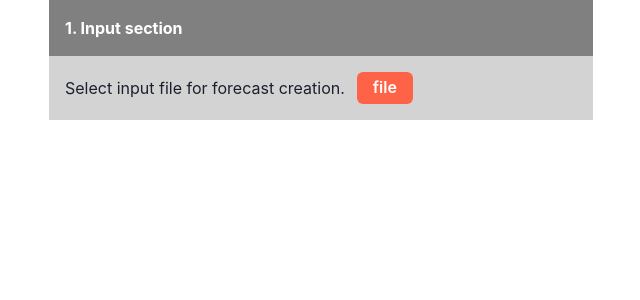
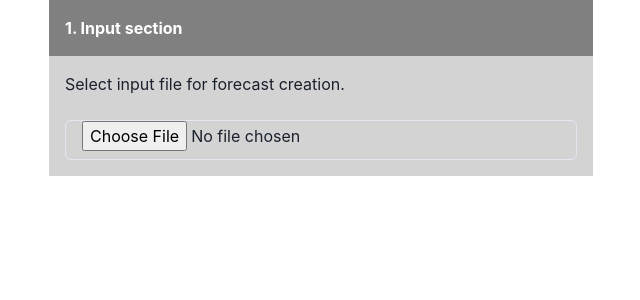
Before and after one commit to arahas/forecastly, a React (Create React App) app in the folder forecastly-app/: page / in a window 1280 px wide. Shown: the top 300 px of the page, without its empty margins (319-959 px from the left). Built offline with nearby package versions, Linux system fonts and the light colour scheme.

Commit message:
minor edits

```diff
--- a/forecastly-app/src/components/InputSection.js
+++ b/forecastly-app/src/components/InputSection.js
@@ -1,7 +1,9 @@
-import { Container, Box, Text, Button, ButtonGroup, HStack  } from '@chakra-ui/react';
+import { Container, Box, Text, Button, ButtonGroup, HStack, Input  } from '@chakra-ui/react';
 
 
 const InputSection = () => {
+
+
 
 return (
     <Container maxW='xl'>
@@ -11,8 +13,9 @@ return (
         <Box bg='lightgrey' Display='flex' alignItems='center' justifyContent='center' p={4}>
             <HStack spacing='12px'>
             <Text> Select input file for forecast creation.  </Text>
-            <Button bg='tomato' borderRadius='md' px={4} h={8} color='white'> file </Button>
             </HStack>
+            <br/>
+            <Input type="file" size="md"/>
         </Box>
     </Container>
 )
```
